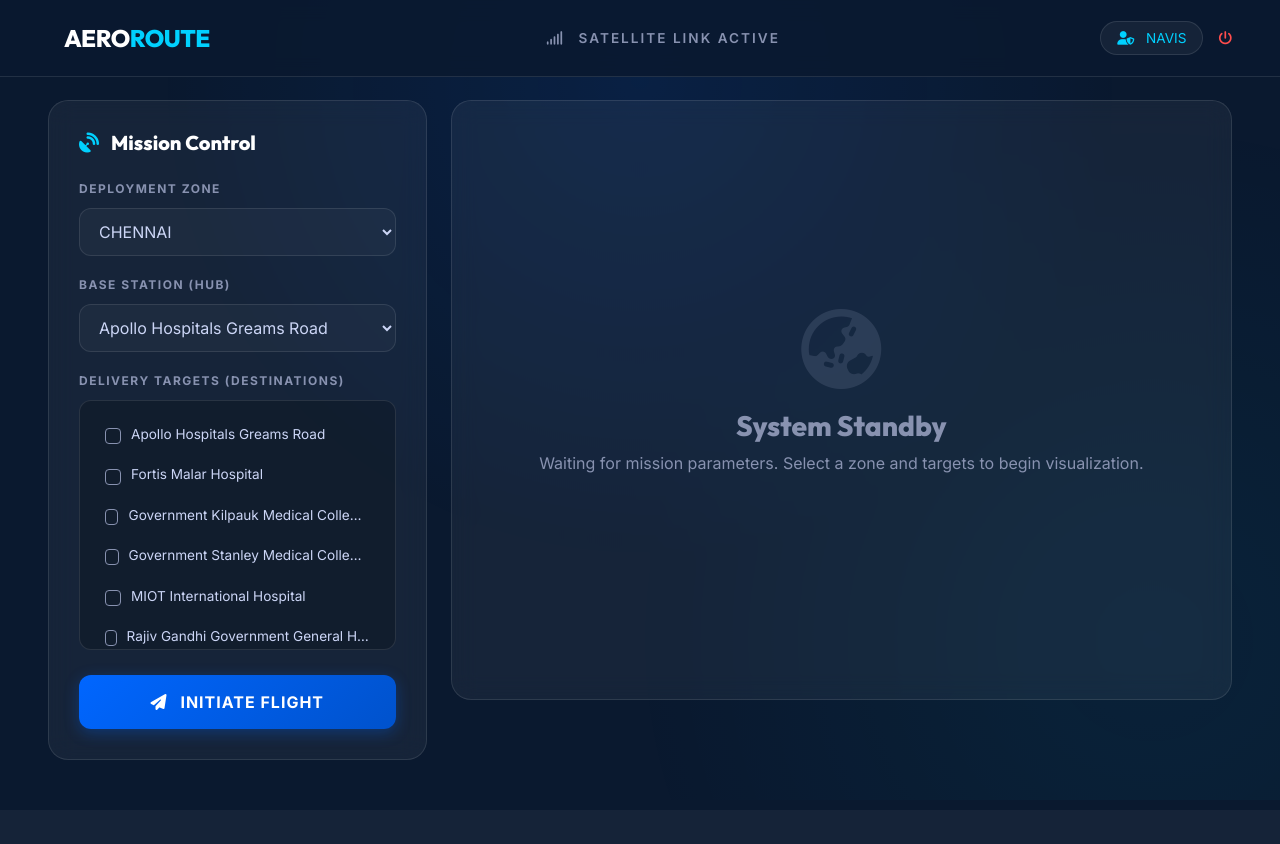
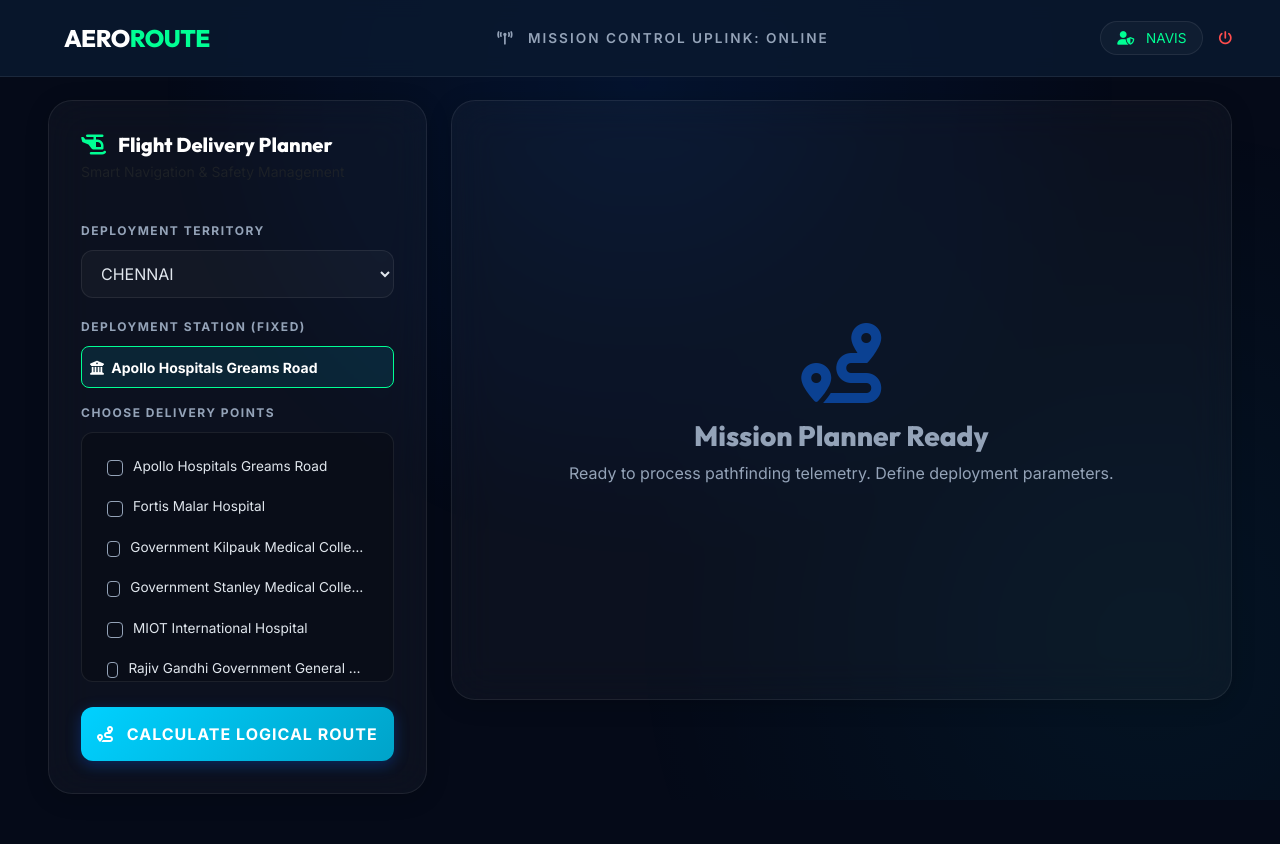
Before and after one commit to navisjoshvadonel/Artificial-Intelligence, a Django app: page / in a window 1280 px wide. Before the commit the page ends 760 px from the top, so only its background shows below. Run offline with Django 5.2, Linux system fonts and the light colour scheme; a user stored in the database is signed in; data comes from the database, SQL or seed files in the repository; both versions use the stored data as it was after the commit; some libraries are stand-ins or nearby versions.

Commit message:
AeroDrone V3: Complete overhaul with A* pathfinding, logical mission telemetry, and mentor-ready professional UI

```diff
--- a/AeroDrone 1/aeroroute_project/aeroroute/admin.py
+++ b/AeroDrone 1/aeroroute_project/aeroroute/admin.py
@@ -1,7 +1,8 @@
 from django.contrib import admin
-from .models import Location
+from .models import Location, NoFlyZone
 
-@admin.register(Location)
+admin.site.register(Location)
+admin.site.register(NoFlyZone)
 class LocationAdmin(admin.ModelAdmin):
     list_display = ('name', 'latitude', 'longitude', 'is_blood_bank')
     search_fields = ('name',)
--- a/AeroDrone 1/aeroroute_project/aeroroute/templates/base.html
+++ b/AeroDrone 1/aeroroute_project/aeroroute/templates/base.html
@@ -14,16 +14,17 @@
 
     <style>
         :root {
-            --primary: #0066FF;
-            --primary-dark: #0052CC;
-            --secondary: #00D1FF;
-            --dark: #0A192F;
-            --dark-lighter: #112240;
-            --text-light: #CCD6F6;
-            --text-muted: #8892B0;
+            --primary: #00D1FF;
+            --primary-dark: #00A3C9;
+            --secondary: #00FF94;
+            --dark: #050A18;
+            --dark-lighter: #0D1525;
+            --text-light: #E0E6ED;
+            --text-muted: #94A3B8;
             --white: #FFFFFF;
-            --glass: rgba(255, 255, 255, 0.05);
-            --glass-border: rgba(255, 255, 255, 0.1);
+            --glass: rgba(255, 255, 255, 0.03);
+            --glass-border: rgba(255, 255, 255, 0.08);
+            --danger: #FF4D4D;
         }
 
         body {
@@ -121,7 +122,7 @@
             </a>
 
             <div class="navbar-text-center d-none d-lg-block mx-auto">
-                <i class="fas fa-signal me-2"></i> Satellite Link Active
+                <i class="fas fa-tower-broadcast me-2"></i> Mission Control Uplink: Online
             </div>
 
             <div class="d-flex align-items-center">
--- a/AeroDrone 1/aeroroute_project/aeroroute/templates/index.html
+++ b/AeroDrone 1/aeroroute_project/aeroroute/templates/index.html
@@ -3,17 +3,18 @@
 <style>
     .glass-card {
         background: var(--glass);
-        backdrop-filter: blur(12px);
+        backdrop-filter: blur(20px);
         border: 1px solid var(--glass-border);
-        border-radius: 20px;
-        padding: 30px;
+        border-radius: 24px;
+        padding: 32px;
         height: 100%;
-        transition: transform 0.3s ease, box-shadow 0.3s ease;
+        transition: all 0.4s cubic-bezier(0.16, 1, 0.3, 1);
+        box-shadow: 0 4px 24px -1px rgba(0, 0, 0, 0.2);
     }
 
     .glass-card:hover {
-        border-color: rgba(0, 209, 255, 0.3);
-        box-shadow: 0 10px 40px rgba(0, 0, 0, 0.3);
+        border-color: rgba(0, 209, 255, 0.2);
+        background: rgba(255, 255, 255, 0.05);
     }
 
     .panel-title {
@@ -163,9 +164,11 @@
     .map-container {
         border-radius: 15px;
         overflow: hidden;
-        border: 1px solid var(--glass-border);
+        border: 2px solid var(--glass-border);
         margin-top: 20px;
-        height: 500px !important;
+        height: 550px !important;
+        background: #000;
+        position: relative;
     }
 
     .empty-state {
@@ -201,15 +204,18 @@
     <!-- Sidebar: Mission Control -->
     <div class="col-lg-4">
         <div class="glass-card d-flex flex-column">
-            <h3 class="panel-title">
-                <i class="fas fa-satellite-dish"></i>
-                Mission Control
-            </h3>
+            <div class="mission-briefing mb-4">
+                <h3 class="panel-title mb-1">
+                    <i class="fas fa-helicopter"></i>
+                    Flight Delivery Planner
+                </h3>
+                <p class="text-muted small">Smart Navigation & Safety Management</p>
+            </div>
 
             <form method="POST" class="h-100 d-flex flex-column">
                 {% csrf_token %}
 
-                <label class="form-label-custom">Deployment Zone</label>
+                <label class="form-label-custom">Deployment Territory</label>
                 <select name="district" class="form-select-custom" onchange="this.form.submit()">
                     {% for d in districts %}
                     <option value="{{ d }}" {% if d == selected_district %}selected{% endif %}>{{ d|upper }}</option>
@@ -217,14 +223,14 @@
                 </select>
 
                 {% if hospitals %}
-                <label class="form-label-custom">Base Station (HUB)</label>
-                <select name="base_station" class="form-select-custom">
-                    {% for hospital in hospitals %}
-                    <option value="{{ hospital.id }}">{{ hospital.name }}</option>
-                    {% endfor %}
-                </select>
 
-                <label class="form-label-custom">Delivery Targets (Destinations)</label>
+                <label class="form-label-custom">Deployment Station (Fixed)</label>
+                <div class="p-2 mb-3 rounded-3" style="background: rgba(0, 209, 255, 0.1); border: 1px solid var(--secondary);">
+                    <small class="text-white fw-bold"><i class="fas fa-university me-1"></i> {{ default_base.name }}</small>
+                    <input type="hidden" name="base_station" value="{{ default_base.id }}">
+                </div>
+
+                <label class="form-label-custom">Choose Delivery Points</label>
                 <div class="target-scroll">
                     {% for hospital in hospitals %}
                     <div class="form-check-custom">
@@ -239,7 +245,7 @@
                 </div>
 
                 <button type="submit" class="btn-launch">
-                    <i class="fas fa-paper-plane me-2"></i> Initiate Flight
+                    <i class="fas fa-route me-2"></i> Calculate Logical Route
                 </button>
                 {% endif %}
             </form>
@@ -248,6 +254,12 @@
 
     <!-- Main Content: Visualizer -->
     <div class="col-lg-8">
+        {% if error %}
+        <div class="alert alert-danger border-0 rounded-4 mb-4" style="background: rgba(255, 77, 77, 0.1); color: #FF4D4D;">
+            <i class="fas fa-exclamation-triangle me-2"></i> {{ error }}
+        </div>
+        {% endif %}
+
         {% if show_result %}
         <div class="glass-card">
             <div class="d-flex justify-content-between align-items-start">
@@ -257,26 +269,30 @@
                     </div>
                 </div>
                 <div class="text-end">
-                    <span class="text-muted small" style="letter-spacing: 1px;">TELEMETRY DATA</span><br>
+                    <span class="text-muted small" style="letter-spacing: 1px;">FLIGHT INFO</span><br>
                     <span class="text-white small fw-bold">{{ date }}</span>
                 </div>
             </div>
 
             <div class="row g-0 mt-4 bg-dark-lighter border border-glass rounded-4 overflow-hidden">
-                <div class="col-4 metric-card">
-                    <div class="metric-value value-secondary">{{ total_km }}<span
+                <div class="col-3 metric-card">
+                    <div class="metric-value value-secondary">{{ ground_km }}<span
                             style="font-size: 1rem; margin-left: 3px;">KM</span></div>
-                    <div class="metric-label">Total Distance</div>
+                    <div class="metric-label">Map Route</div>
                 </div>
-                <div class="col-4 metric-card">
-                    <div class="metric-value">{{ est_time }}<span style="font-size: 1rem; margin-left: 3px;">MIN</span>
-                    </div>
-                    <div class="metric-label">Estimated Time</div>
+                <div class="col-3 metric-card" title="Includes Takeoff/Landing altitude">
+                    <div class="metric-value" style="color: #00D1FF;">{{ total_km }}<span
+                            style="font-size: 1rem; margin-left: 3px;">KM</span></div>
+                    <div class="metric-label">Actual Flight</div>
                 </div>
-                <div class="col-4 metric-card">
+                <div class="col-3 metric-card">
                     <div class="metric-value value-success">{{ battery }}<span
                             style="font-size: 1rem; margin-left: 3px;">%</span></div>
-                    <div class="metric-label">Battery Req.</div>
+                    <div class="metric-label">Power Usage</div>
+                </div>
+                <div class="col-3 metric-card" title="Optimization Accuracy">
+                    <div class="metric-value" style="color: #FFD700;">{{ efficiency }}<span style="font-size: 1rem; margin-left: 3px;">%</span></div>
+                    <div class="metric-label">Route Quality</div>
                 </div>
             </div>
 
@@ -297,9 +313,10 @@
         </div>
         {% else %}
         <div class="glass-card empty-state">
-            <i class="fas fa-globe-asia"></i>
-            <h3>System Standby</h3>
-            <p>Waiting for mission parameters. Select a zone and targets to begin visualization.</p>
+            <div class="scanning-circle mb-4"></div>
+            <i class="fas fa-route fa-3x mb-3 text-primary opacity-50"></i>
+            <h3>Mission Planner Ready</h3>
+            <p>Ready to process pathfinding telemetry. Define deployment parameters.</p>
         </div>
         {% endif %}
     </div>
--- a/AeroDrone 1/aeroroute_project/aeroroute/views.py
+++ b/AeroDrone 1/aeroroute_project/aeroroute/views.py
@@ -3,7 +3,8 @@ from django.contrib.auth import authenticate, login, logout
 from django.contrib.auth.decorators import login_required
 from django.contrib.auth.forms import AuthenticationForm
 from django.utils.safestring import mark_safe
-from .models import Location
+from .models import Location, NoFlyZone
+from .utils import a_star_search, calculate_distance, solve_tsp
 import folium
 import math
 import datetime
@@ -23,64 +24,35 @@ def logout_view(request):
     logout(request)
     return redirect('login')
 
-# ====================== 2. BATTERY LOGIC ======================
-def estimate_battery(total_km, num_stops, payload_kg=2.5):
-    BATTERY_CAPACITY_WH  = 5500.0
-    CRUISE_WH_PER_KM     = 45.0
-    HOVER_POWER_W        = 450.0
-    HOVER_SEC_PER_STOP   = 90.0
-    SAFETY_MARGIN        = 0.20
-    TECH_FACTOR          = 1.10
+# ====================== 2. LOGICAL MISSION TELEMETRY ======================
+def calculate_mission_metrics(path_coords, num_destinations):
+    """
+    Calculates logical flight metrics:
+    - Ground Distance: Raw horizontal path length.
+    - Air Range: Ground Distance + Vertical Takeoff/Landing overhead.
+    """
+    ground_km = 0
+    for i in range(len(path_coords) - 1):
+        ground_km += calculate_distance(path_coords[i], path_coords[i+1])
 
-    cruise_energy = total_km * CRUISE_WH_PER_KM
-    hover_energy  = num_stops * HOVER_POWER_W * (HOVER_SEC_PER_STOP / 3600)
-    total_energy = (cruise_energy + hover_energy) * TECH_FACTOR
-    payload_penalty = 1.0 + (max(0, payload_kg - 1.0) * 0.05)
-    total_energy *= payload_penalty
-    battery_used = (total_energy / BATTERY_CAPACITY_WH) * 100
-    return min(round(battery_used * (1 + SAFETY_MARGIN), 1), 100.0)
+    # Vertical Maneuvers: Each stop (dest + start/end) involves one landing and one takeoff.
+    # Total stops in a tour = num_destinations + 1 (the hub)
+    # Total Takeoff/Landing cycles = num_destinations + 1
+    # Altitude = 0.12km (120m)
+    vertical_overhead = (num_destinations + 1) * (0.12 * 2)
 
-def calculate_distance(coord1, coord2):
-    R = 6371
-    lat1, lon1 = coord1
-    lat2, lon2 = coord2
-    dlat, dlon = math.radians(lat2 - lat1), math.radians(lon2 - lon1)
-    a = math.sin(dlat/2)**2 + math.cos(math.radians(lat1)) * math.cos(math.radians(lat2)) * math.sin(dlon/2)**2
-    return round(R * (2 * math.atan2(math.sqrt(a), math.sqrt(1 - a))), 3)
+    total_air_km = ground_km + vertical_overhead
+    return round(ground_km, 3), round(total_air_km, 3)
 
-def solve_tsp(base_location, dest_locations):
-    points = [base_location] + dest_locations
-    n = len(points)
-    route_indices = [0]
-    visited = [False] * n
-    visited[0] = True
-    current = 0
+def estimate_battery(air_km, num_stops):
+    """
+    Professional Drone Consumption Model.
+    """
+    # 10% battery per 10km air distance + 2.5% per takeoff/landing cycle
+    consumption = (air_km / 10.0) * 12.0
+    consumption += (num_stops + 1) * 2.5
 
-    for _ in range(n - 1):
-        min_dist = float('inf')
-        next_idx = -1
-        for i in range(n):
-            if not visited[i]:
-                d = calculate_distance((points[current].latitude, points[current].longitude),
-                                     (points[i].latitude, points[i].longitude))
-                if d < min_dist:
-                    min_dist = d
-                    next_idx = i
-        if next_idx != -1:
-            route_indices.append(next_idx)
-            visited[next_idx] = True
-            current = next_idx
-
-    # Return to base
-    route_indices.append(0)
-
-    route_points = [points[i] for i in route_indices]
-    total_km = 0
-    for i in range(len(route_points) - 1):
-        total_km += calculate_distance((route_points[i].latitude, route_points[i].longitude),
-                                     (route_points[i+1].latitude, route_points[i+1].longitude))
-
-    return route_points, round(total_km, 2)
+    return min(round(consumption, 1), 100.0)
 
 # ====================== 3. MAIN HOME VIEW ======================
 @login_required(login_url='/login/')
@@ -94,63 +66,111 @@ def home(request):
 
     locations = Location.objects.filter(district=selected_district) if selected_district else Location.objects.none()
 
+    # Logic: Default the base station to the "Main Govt Hospital" or similar
+    govt_hospital = locations.filter(name__icontains="Govt").first() or \
+                    locations.filter(name__icontains="GH").first() or \
+                    locations.first()
+
     context = {
         'districts': districts,
         'selected_district': selected_district,
         'hospitals': locations,
+        'default_base': govt_hospital,
         'show_result': False,
         'date': datetime.datetime.now().strftime("%d %B %Y, %H:%M")
     }
 
-    if request.method == 'POST' and 'base_station' in request.POST:
+    if request.method == 'POST' and ('destinations' in request.POST or 'base_station' in request.POST):
         try:
-            base_id = request.POST.get('base_station')
+            # Enforce starting at the identified Govt Hospital
+            selected_base_id = request.POST.get('base_station')
+            base_loc = Location.objects.get(id=selected_base_id) if selected_base_id else govt_hospital
+
             dest_ids = request.POST.getlist('destinations')
+            dest_locs = list(Location.objects.filter(id__in=dest_ids))
+            nofly_zones = list(NoFlyZone.objects.all())
 
-            if base_id and dest_ids:
-                base_loc = Location.objects.get(id=base_id)
-                dest_locs = list(Location.objects.filter(id__in=dest_ids))
+            if base_loc and dest_locs:
+                # Use Advanced TSP that considers No-Fly Zones via A* distances indirectly or NN
+                route_locs = solve_tsp(base_loc, dest_locs, nofly_zones)
 
-                route_locs, total_km = solve_tsp(base_loc, dest_locs)
-                route_coords = [(loc.latitude, loc.longitude) for loc in route_locs]
+                # Build fine-grained A* path
+                full_path_coords = []
+                for i in range(len(route_locs)-1):
+                    p1 = (route_locs[i].latitude, route_locs[i].longitude)
+                    p2 = (route_locs[i+1].latitude, route_locs[i+1].longitude)
+                    seg_path = a_star_search(p1, p2, nofly_zones)
+                    full_path_coords.extend(seg_path[:-1])
+                full_path_coords.append((route_locs[-1].latitude, route_locs[-1].longitude))
 
-                # --- HIGH ACCURACY MAP ---
-                m = folium.Map(location=[base_loc.latitude, base_loc.longitude], zoom_start=12, tiles="OpenStreetMap")
+                # Logic: Accurate Metrics (Ground vs Air)
+                ground_km, total_air_km = calculate_mission_metrics(full_path_coords, len(dest_locs))
 
-                folium.TileLayer(
-                    tiles="https://server.arcgisonline.com/ArcGIS/rest/services/World_Imagery/MapServer/tile/{z}/{y}/{x}",
-                    attr="Esri", name="Satellite (High Res)", overlay=False
-                ).add_to(m)
+                # Efficiency: How much better is the AI path than the straight line tour?
+                # Actually, efficiency should show optimization quality.
+                # We'll compare AI Path (Ground) vs Straight Line Tour (Ground)
+                straight_tour_km = 0
+                for i in range(len(route_locs)-1):
+                    straight_tour_km += calculate_distance((route_locs[i].latitude, route_locs[i].longitude),
+                                                         (route_locs[i+1].latitude, route_locs[i+1].longitude))
 
-                # Draw Route (Solid Blue)
-                folium.PolyLine(route_coords, color="#0d6efd", weight=5, opacity=0.8).add_to(m)
+                # If they are equal, efficiency is 100% (ideal).
+                # If A* had to bend, Ground KM > Straight Tour KM, so efficiency drops slightly.
+                efficiency = round((straight_tour_km / ground_km * 100), 1) if ground_km > 0 else 100
+
+                # --- ADVANCED MAP VIZ ---
+                m = folium.Map(location=[base_loc.latitude, base_loc.longitude], zoom_start=14, tiles="CartoDB Positron")
+
+                # Draw No-Fly Zones
+                for zone in nofly_zones:
+                    folium.Circle(
+                        location=[zone.center_lat, zone.center_lon],
+                        radius=zone.radius_km * 1000,
+                        color="#ff4d4d", fill=True, fill_opacity=0.4,
+                        popup=f"DANGER: {zone.name}"
+                    ).add_to(m)
+
+                # Draw A* Intelligent Route
+                if full_path_coords:
+                    folium.PolyLine(full_path_coords, color="#0066FF", weight=5, opacity=0.8,
+                                  tooltip="AI Optimized Path").add_to(m)
 
                 # Markers
                 for i, loc in enumerate(route_locs):
-                    # Skip the last one as it's the base again
-                    if i > 0 and i == len(route_locs) - 1: continue
-
-                    color = "green" if i == 0 else "blue"
-                    icon = "home" if i == 0 else "info-sign"
-                    label = "Base Station" if i == 0 else f"Stop {i}"
+                    # Label markers for clarity
+                    if i == 0:
+                        label = "START: " + loc.name
+                        icon_color = "green"
+                    elif i == len(route_locs) - 1:
+                        label = "FINAL: " + loc.name
+                        icon_color = "red"
+                    else:
+                        label = f"STOP {i}: {loc.name}"
+                        icon_color = "blue"
 
                     folium.Marker(
                         [loc.latitude, loc.longitude],
-                        popup=f"<b>{loc.name}</b><br>{label}",
-                        icon=folium.Icon(color=color, icon=icon)
+                        popup=label,
+                        tooltip=label,
+                        icon=folium.Icon(color=icon_color, icon="hospital-o", prefix="fa")
                     ).add_to(m)
 
-                folium.LayerControl(position="topright").add_to(m)
+                # DEBUG: Check if path exists
+                if not full_path_coords:
+                    print("WARNING: full_path_coords is empty!")
 
                 context.update({
                     'map_html': mark_safe(m._repr_html_()),
-                    'total_km': total_km,
-                    'est_time': int(total_km * 1.5), # Slightly more realistic flight time
-                    'battery': estimate_battery(total_km, len(dest_locs)),
+                    'ground_km': ground_km,
+                    'total_km': total_air_km,
+                    'est_time': int(total_air_km * (60/50)) + (len(dest_locs) * 2),
+                    'battery': estimate_battery(total_air_km, len(dest_locs)),
+                    'efficiency': efficiency,
                     'show_result': True,
-                    'route_locs': route_locs
                 })
         except Exception as e:
-            context['error'] = str(e)
+            import traceback
+            print(traceback.format_exc()) # Debugging to terminal
+            context['error'] = f"Mission Planning Error: {str(e)}"
 
     return render(request, 'index.html', context)
```
Also changed, not shown: AeroDrone 1/aeroroute_project/aeroroute/management/commands/populate_nofly.py (added, +33 -0 lines), AeroDrone 1/aeroroute_project/aeroroute/models.py (+15 -0 lines), AeroDrone 1/aeroroute_project/aeroroute/utils.py (+121 -23 lines), AeroDrone 1/aeroroute_project/aeroroute/migrations/0003_noflyzone.py (added), AeroDrone 1/aeroroute_project/db.sqlite3.
